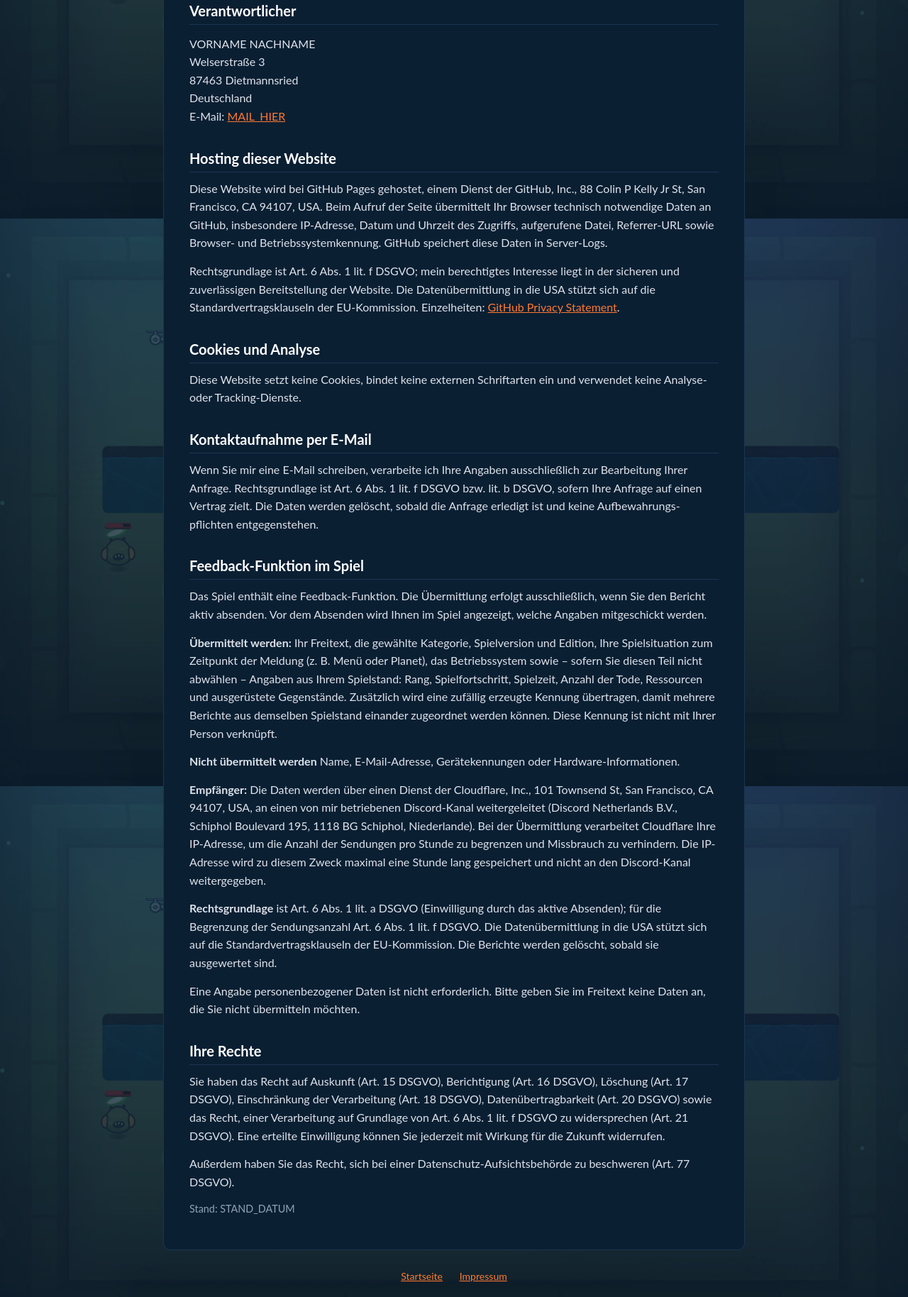
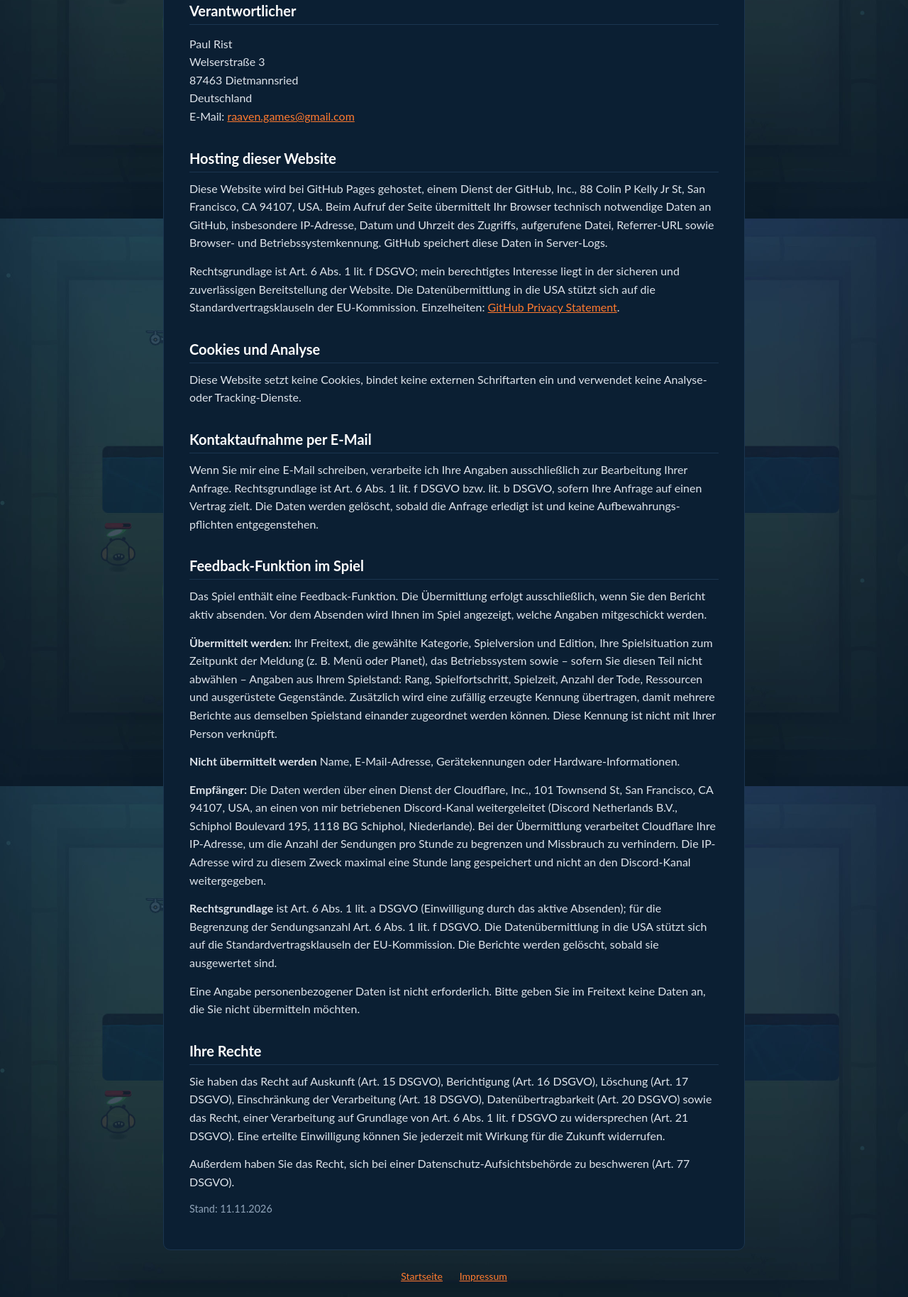
Before and after one commit to PaulRiisk/spacediver-site, a plain HTML site: page datenschutz.html in a window 1280 px wide. Shown: the part 492-2320 px from the top of the page at 71% size. Drawn offline with Linux system fonts and the light colour scheme.

Commit message:
Update privacy policy details and contact information

```diff
--- a/datenschutz.html
+++ b/datenschutz.html
@@ -3,7 +3,7 @@
 <head>
 <meta charset="utf-8">
 <meta name="viewport" content="width=device-width, initial-scale=1">
-<title>Datenschutzerkl&auml;rung &ndash; Space Diver</title>
+<title>Datenschutzerkl&auml;rung &ndash; SPACEDIVER</title>
 <meta name="robots" content="noindex">
 <link rel="icon" href="assets/cover.png">
 <link rel="stylesheet" href="style.css">
@@ -12,7 +12,7 @@
 <div class="wrap">
 
 <header>
-  <a href="index.html"><img class="banner" src="assets/banner.png" alt="Space Diver"></a>
+  <a href="index.html"><img class="banner" src="assets/banner.png" alt="SPACEDIVER"></a>
 </header>
 
 <main>
@@ -21,11 +21,11 @@
   <h2>Verantwortlicher</h2>
   <p>
     <address>
-      VORNAME NACHNAME<br>
+      Paul Rist<br>
       Welserstra&szlig;e 3<br>
       87463 Dietmannsried<br>
       Deutschland<br>
-      E-Mail: <a href="mailto:MAIL_HIER">MAIL_HIER</a>
+      E-Mail: <a href="mailto:raaven.games@gmail.com">raaven.games@gmail.com</a>
     </address>
   </p>
 
@@ -97,7 +97,7 @@
   <p>Au&szlig;erdem haben Sie das Recht, sich bei einer Datenschutz-Aufsichtsbeh&ouml;rde
   zu beschweren (Art. 77 DSGVO).</p>
 
-  <p class="note">Stand: STAND_DATUM</p>
+  <p class="note">Stand: 11.11.2026</p>
 </main>
 
 <footer>
```
